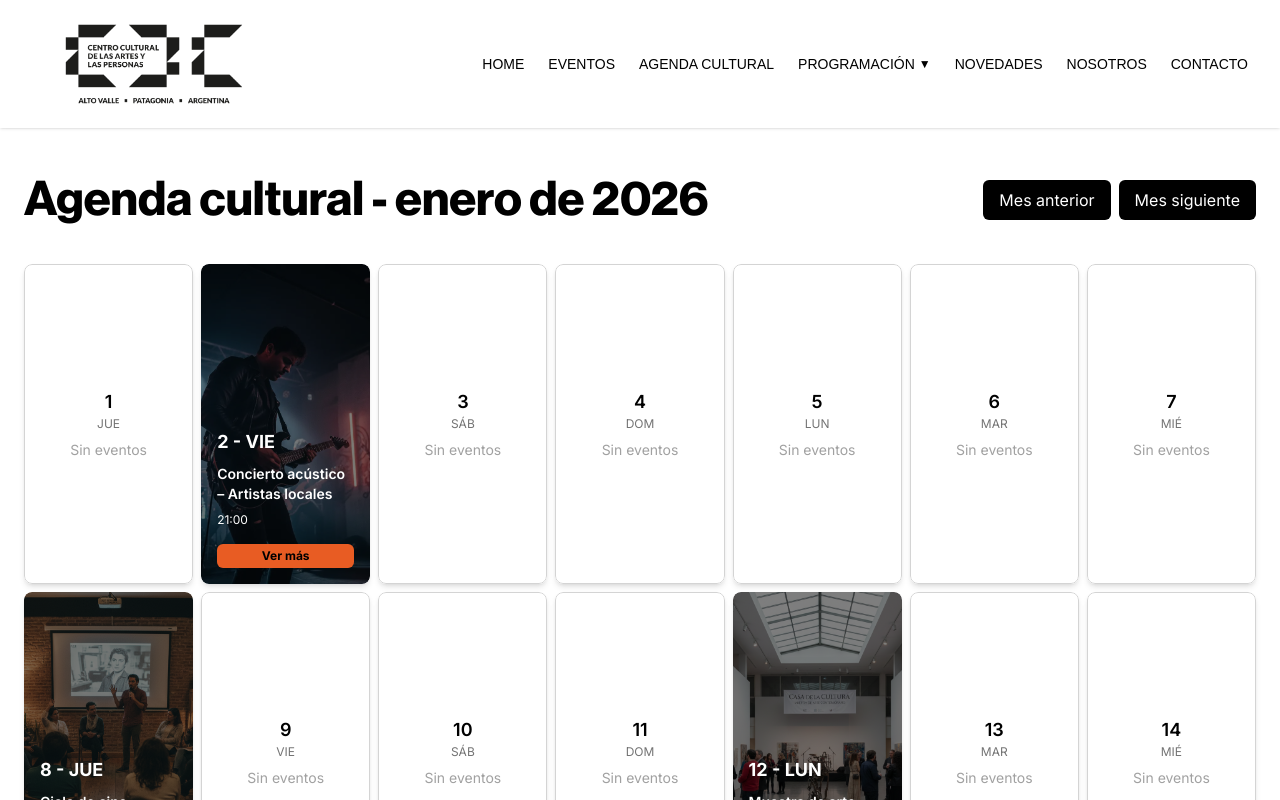
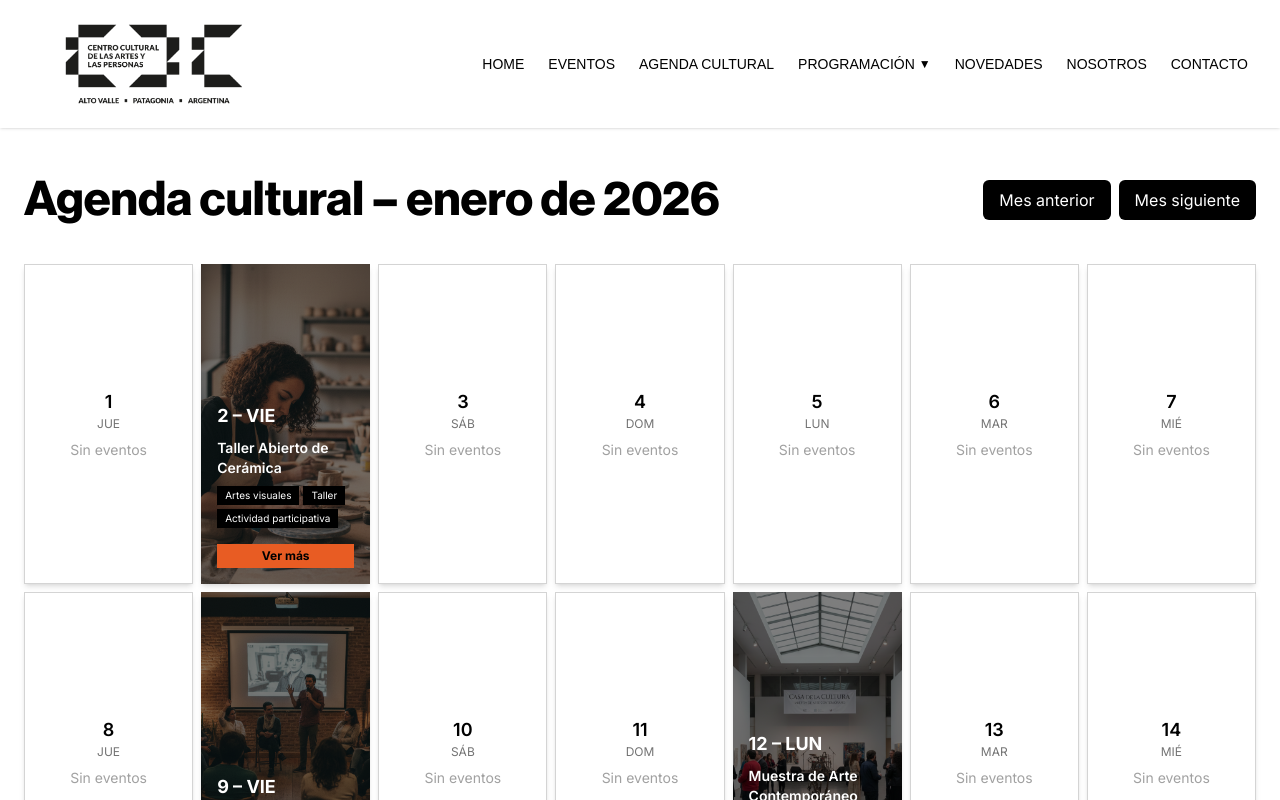
Before and after one commit to kevkarlion/casa-de-la-cultura, a Next.js app: page /agenda in a window 1280 px wide. Shown: the top 800 px of the page. Built offline with nearby package versions, Linux system fonts and the light colour scheme; a web font is replaced by a local one.

Commit message:
added tags

```diff
--- a/app/agenda/page.tsx
+++ b/app/agenda/page.tsx
@@ -1,11 +1,11 @@
 import React from 'react';
 import AgendaAlmanaque from '@/components/home/AgendaCompleta/AgendaCompleta';
-import { agendaRapidaMock } from '@/utils/agenda.mock';
+import { eventosCompletMock } from '@/utils/eventsComplet.mock';
 
 const Page = () => {
       return (
             <div id='#agenda'>
-                  <AgendaAlmanaque items={agendaRapidaMock} />
+                  <AgendaAlmanaque events={eventosCompletMock} />
             </div>
       );
 }
--- a/components/home/AgendaCompleta/AgendaCompleta.tsx
+++ b/components/home/AgendaCompleta/AgendaCompleta.tsx
@@ -1,60 +1,63 @@
-"use client";
+'use client'
 
-import { useMemo, useState } from "react";
-import { motion, easeOut } from "framer-motion";
-import Link from "next/link";
-import Image from "next/image";
+import { useMemo, useState } from 'react'
+import { motion, easeOut } from 'framer-motion'
+import Link from 'next/link'
+import Image from 'next/image'
 
-interface AgendaItem {
-  id: string | number;
-  date: string;
-  title: string;
-  time?: string;
-  description?: string;
-  image?: string; // URL de la imagen del evento
-  slug: string;
+interface Event {
+  id: string | number
+  date: string
+  title: string
+  time?: string
+  description?: string
+  image?: string
+  slug: string
+
+  category: 'eventos'
+  tags: string[]
 }
 
 interface AgendaAlmanaqueProps {
-  items: AgendaItem[];
+  events: Event[]
 }
 
-const WEEK_DAYS = ["DOM", "LUN", "MAR", "MIÉ", "JUE", "VIE", "SÁB"];
+const WEEK_DAYS = ['DOM', 'LUN', 'MAR', 'MIÉ', 'JUE', 'VIE', 'SÁB']
 
-export default function AgendaAlmanaque({ items }: AgendaAlmanaqueProps) {
-  const today = new Date();
+export default function AgendaAlmanaque({ events }: AgendaAlmanaqueProps) {
+  const today = new Date()
   const [currentDate, setCurrentDate] = useState(
     new Date(today.getFullYear(), today.getMonth(), 1)
-  );
+  )
 
   const daysInMonth = new Date(
     currentDate.getFullYear(),
     currentDate.getMonth() + 1,
     0
-  ).getDate();
+  ).getDate()
 
   // Agrupar eventos por día
   const eventsByDay = useMemo(() => {
-    const map = new Map<number, AgendaItem[]>();
-    const year = currentDate.getFullYear();
-    const month = currentDate.getMonth();
+    const map = new Map<number, Event[]>()
+    const year = currentDate.getFullYear()
+    const month = currentDate.getMonth()
 
-    items.forEach((item) => {
-      const d = new Date(item.date);
+    events.forEach((event) => {
+      const d = new Date(event.date)
       if (d.getFullYear() === year && d.getMonth() === month) {
-        const day = d.getDate();
-        if (!map.has(day)) map.set(day, []);
-        map.get(day)!.push(item);
+        const day = d.getDate()
+        if (!map.has(day)) map.set(day, [])
+        map.get(day)!.push(event)
       }
-    });
+    })
 
-    return map;
-  }, [items, currentDate]);
+    return map
+  }, [events, currentDate])
 
-  const monthLabel = currentDate.toLocaleDateString("es-AR", {
-    month: "long",
-    year: "numeric",
-  });
+  const monthLabel = currentDate.toLocaleDateString('es-AR', {
+    month: 'long',
+    year: 'numeric',
+  })
 
   const fadeUp = {
     hidden: { opacity: 0, y: 20 },
@@ -63,33 +66,31 @@ export default function AgendaAlmanaque({ items }: AgendaAlmanaqueProps) {
       y: 0,
       transition: { duration: 0.5, ease: easeOut },
     },
-  };
+  }
 
   return (
     <main className="bg-white text-black min-h-screen py-12">
       <div className="container mx-auto px-6 max-w-7xl">
+
         {/* Header */}
         <div className="mb-10 flex flex-col md:flex-row md:items-center justify-between gap-4">
           <h1 className="text-4xl md:text-5xl font-bold font-neue">
-            Agenda cultural - {monthLabel}
+            Agenda cultural – {monthLabel}
           </h1>
 
           <div className="flex gap-2 mt-4 md:mt-0">
             <button
               onClick={() =>
-                setCurrentDate(
-                  (d) => new Date(d.getFullYear(), d.getMonth() - 1, 1)
-                )
+                setCurrentDate(d => new Date(d.getFullYear(), d.getMonth() - 1, 1))
               }
               className="px-4 py-2 rounded-md bg-black text-white hover:bg-primary transition"
             >
               Mes anterior
             </button>
+
             <button
               onClick={() =>
-                setCurrentDate(
-                  (d) => new Date(d.getFullYear(), d.getMonth() + 1, 1)
-                )
+                setCurrentDate(d => new Date(d.getFullYear(), d.getMonth() + 1, 1))
               }
               className="px-4 py-2 rounded-md bg-black text-white hover:bg-primary transition"
             >
@@ -101,26 +102,26 @@ export default function AgendaAlmanaque({ items }: AgendaAlmanaqueProps) {
         {/* Grid de días */}
         <div className="grid grid-cols-1 sm:grid-cols-2 md:grid-cols-7 gap-2">
           {Array.from({ length: daysInMonth }, (_, i) => {
-            const day = i + 1;
+            const day = i + 1
             const date = new Date(
               currentDate.getFullYear(),
               currentDate.getMonth(),
               day
-            );
-            const weekDay = WEEK_DAYS[date.getDay()];
-            const events = eventsByDay.get(day) || [];
+            )
+            const weekDay = WEEK_DAYS[date.getDay()]
+            const dayEvents = eventsByDay.get(day) || []
 
             return (
               <motion.div
                 key={day}
-                className="h-64 sm:h-72 md:h-80 overflow-hidden rounded-lg shadow-md"
+                className="h-64 sm:h-72 md:h-80 overflow-hidden  shadow-md"
                 initial="hidden"
                 whileInView="visible"
                 viewport={{ once: true }}
                 variants={fadeUp}
               >
-                {events.length === 0 ? (
-                  <div className="flex flex-col justify-center items-center h-full border border-neutral-300 rounded-lg p-2 text-center">
+                {dayEvents.length === 0 ? (
+                  <div className="flex flex-col justify-center items-center h-full border border-neutral-300  p-2 text-center">
                     <span className="font-semibold text-lg">{day}</span>
                     <span className="text-xs text-neutral-500">{weekDay}</span>
                     <span className="text-sm text-neutral-400 mt-2">
@@ -128,30 +129,49 @@ export default function AgendaAlmanaque({ items }: AgendaAlmanaqueProps) {
                     </span>
                   </div>
                 ) : (
-                  events.map((event) => (
+                  dayEvents.map(event => (
                     <Link
                       key={event.id}
                       href={`/agenda/${event.slug}`}
-                      className="relative block h-full w-full rounded-lg overflow-hidden shadow-sm hover:shadow-md transition"
+                      className="relative block h-full w-full  overflow-hidden shadow-sm hover:shadow-md transition"
                     >
                       {event.image && (
                         <Image
                           src={event.image}
                           alt={event.title}
                           fill
-                          style={{ objectFit: "cover" }}
+                          style={{ objectFit: 'cover' }}
                           className="absolute inset-0"
                         />
                       )}
 
-                      {/* Overlay con detalles */}
+                      {/* Overlay */}
                       <div className="absolute inset-0 bg-black/50 text-white flex flex-col justify-end p-4 gap-2">
-                        <span className="text-lg font-bold">{day} - {weekDay}</span>
-                        <span className="text-sm font-semibold">{event.title}</span>
+                        <span className="text-lg font-bold">
+                          {day} – {weekDay}
+                        </span>
+
+                        <span className="text-sm font-semibold">
+                          {event.title}
+                        </span>
+
+                        {/* TAGS */}
+                        <div className="flex flex-wrap gap-1">
+                          {event.tags.map(tag => (
+                            <span
+                              key={tag}
+                              className="text-[10px] bg-black text-brand-white-cdc px-2 py-0.5 "
+                            >
+                              {tag}
+                            </span>
+                          ))}
+                        </div>
+
                         {event.time && (
                           <span className="text-xs">{event.time}</span>
                         )}
-                        <button className="mt-2 px-3 py-1 bg-primary text-black rounded-md text-xs font-bold hover:bg-white hover:text-primary transition">
+
+                        <button className="mt-2 px-3 py-1 bg-primary text-black  text-xs font-bold hover:bg-white hover:text-primary transition">
                           Ver más
                         </button>
                       </div>
@@ -159,10 +179,11 @@ export default function AgendaAlmanaque({ items }: AgendaAlmanaqueProps) {
                   ))
                 )}
               </motion.div>
-            );
+            )
           })}
         </div>
+
       </div>
     </main>
-  );
+  )
 }
--- a/utils/eventsComplet.mock.ts
+++ b/utils/eventsComplet.mock.ts
@@ -18,7 +18,7 @@ export const eventosCompletMock: Event[] = [
   {
     id: 1,
     image: "/imagenes/expo.png",
-    date: "2026-10-12",
+    date: "2026-01-12",
     title: "Muestra de Arte Contemporáneo",
     description:
       "Artistas locales presentan obras que dialogan con la identidad cultural y el territorio.",
@@ -29,7 +29,7 @@ export const eventosCompletMock: Event[] = [
   {
     id: 2,
     image: "/imagenes/teatro.webp",
-    date: "2026-10-18",
+    date: "2026-01-18",
     title: "Teatro Independiente",
     description:
       "Una obra íntima que cruza humor, drama y relatos cotidianos del barrio.",
@@ -40,7 +40,7 @@ export const eventosCompletMock: Event[] = [
   {
     id: 3,
     image: "/imagenes/noche-musica.webp",
-    date: "2026-10-25",
+    date: "2026-01-25",
     title: "Noche de Música en Vivo",
     description:
       "Bandas emergentes y sonidos experimentales se encuentran en una noche única.",
@@ -51,7 +51,7 @@ export const eventosCompletMock: Event[] = [
   {
     id: 4,
     image: "/imagenes/ceramica.png",
-    date: "2026-11-02",
+    date: "2026-01-02",
     title: "Taller Abierto de Cerámica",
     description:
       "Un espacio participativo para explorar técnicas cerámicas y procesos creativos.",
@@ -62,7 +62,7 @@ export const eventosCompletMock: Event[] = [
   {
     id: 5,
     image: "/imagenes/cine.png",
-    date: "2026-11-09",
+    date: "2026-01-09",
     title: "Cine Debate",
     description:
       "Proyección y charla colectiva en torno al cine como expresión cultural y social.",
```
